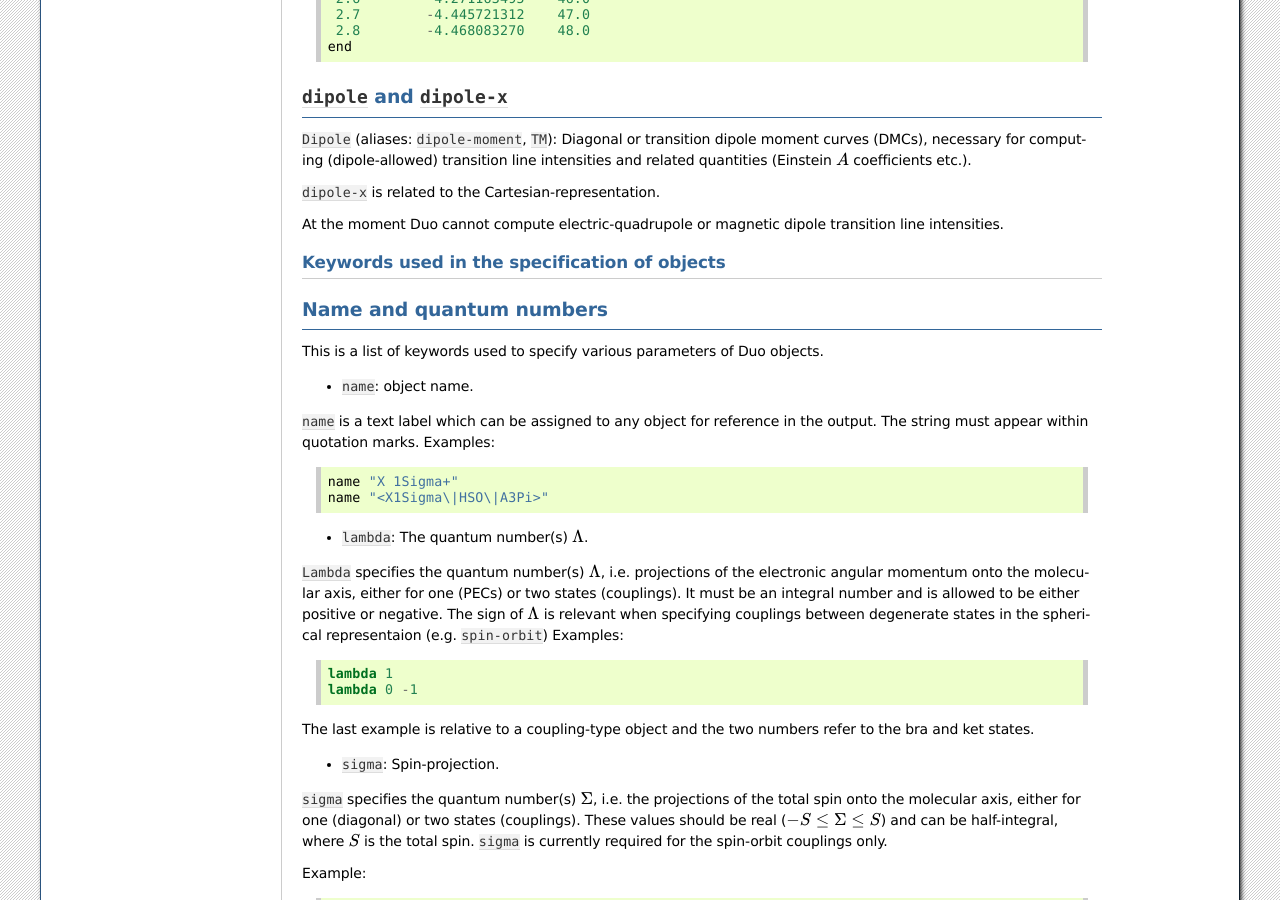
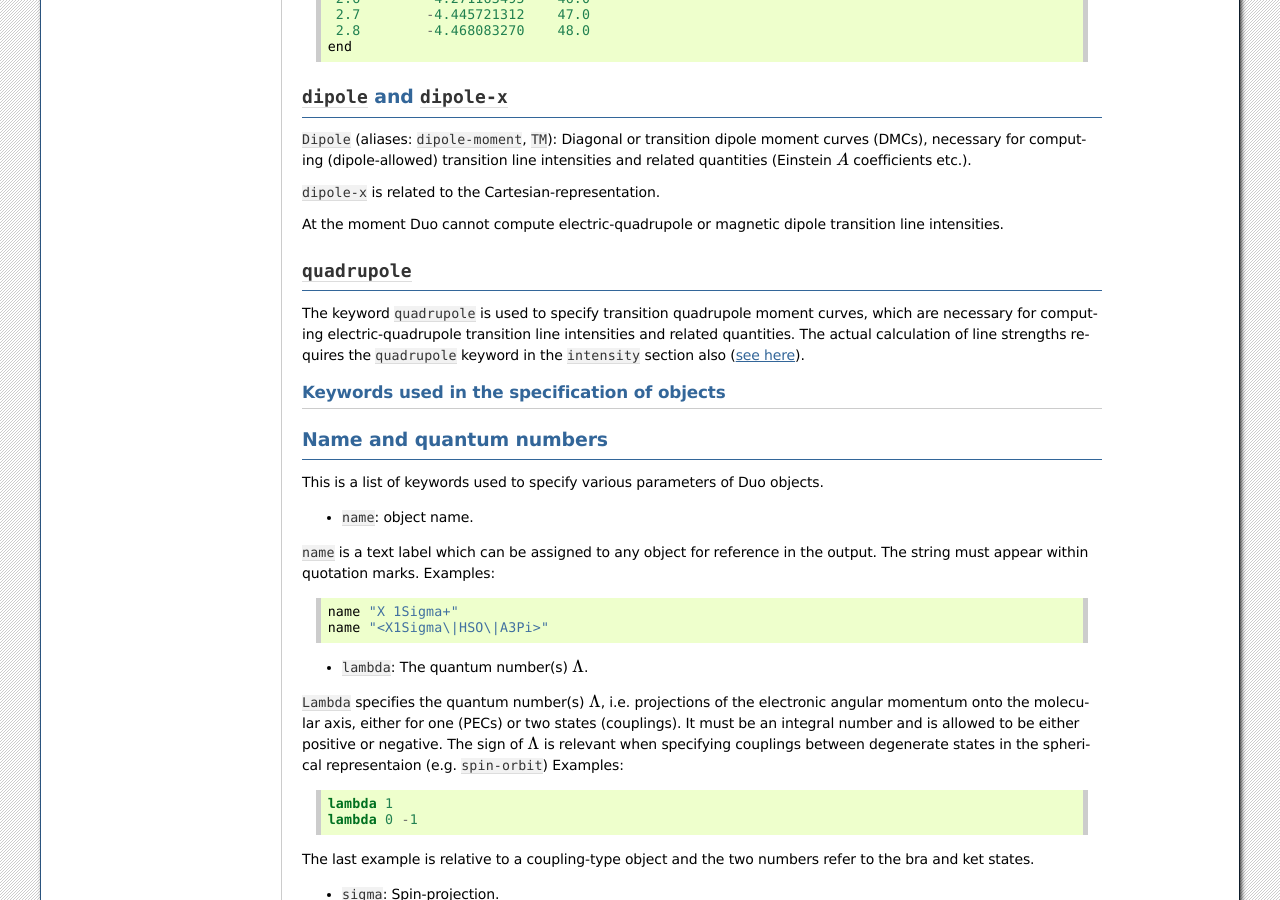
Before and after one commit to Trovemaster/Duo, a Sphinx documentation site: the page built from docs/source/fields.rst, in a window 1280 px wide and 900 px high, scrolled down 3097 px. Built offline with Sphinx 7.4.7, drawn with Linux system fonts in a browser that asks for light colours; formulas are drawn with MathJax 3.

Commit message:
Added quadrupole to docs

```diff
--- a/docs/source/fields.rst
+++ b/docs/source/fields.rst
@@ -215,7 +215,12 @@ For any Duo object one can specify a corresponding reference curve as in the fol
 
 At the moment Duo cannot compute electric-quadrupole or magnetic dipole transition line intensities.
 
+.. _quadrupole-curves:
 
+``quadrupole``
+^^^^^^^^^^^^^^
+
+The keyword ``quadrupole`` is used to specify transition quadrupole moment curves, which are necessary for computing electric-quadrupole transition line intensities and related quantities. The actual calculation of line strengths requires the ``quadrupole`` keyword in the ``intensity`` section also (:ref:`see here <computing-spectra>`).
 
 Keywords used in the specification of objects
 =============================================
```
Also changed, not shown: docs/source/spectra.rst (+8 -3 lines).
